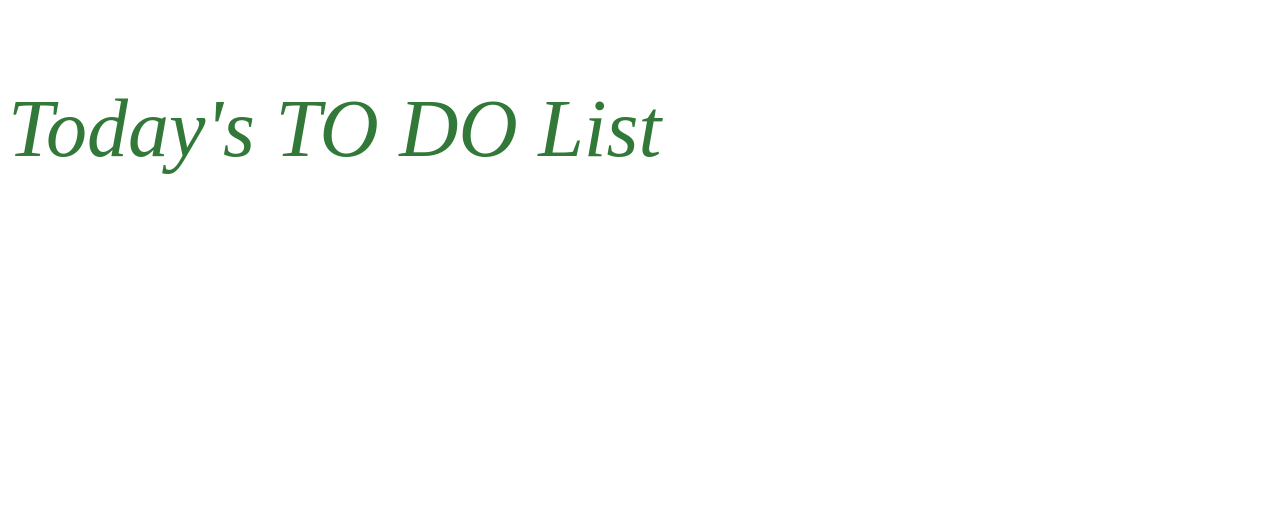
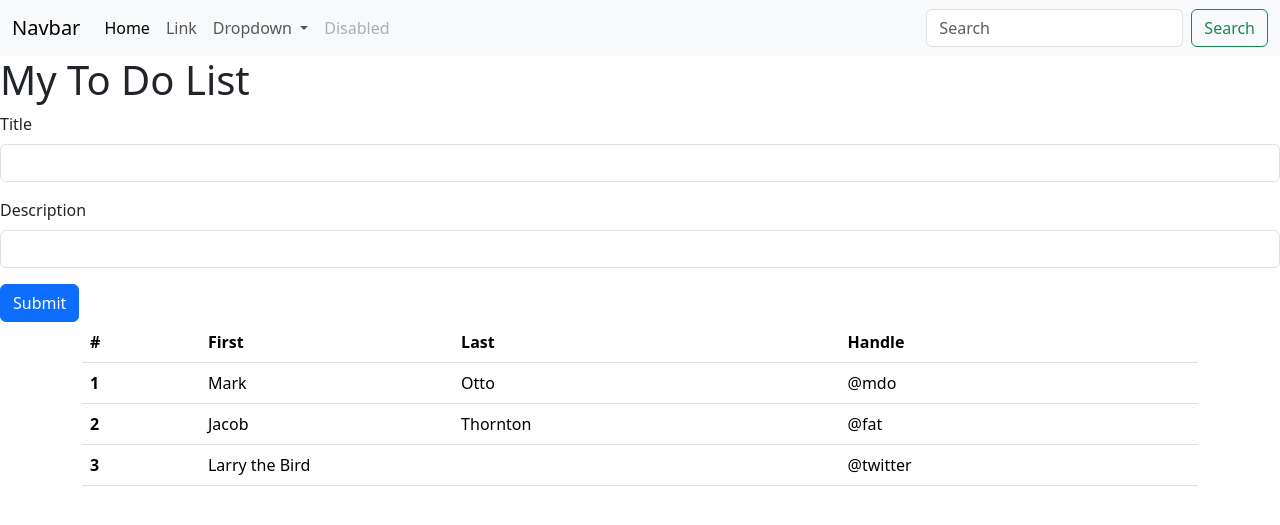
Before and after one commit to AmberForrester/Python, a Flask app: page / in a window 1280 px wide. Shown: the top 525 px of the page. Run offline with Flask 3, Linux system fonts and the light colour scheme.

Commit message:
To Do List

```diff
--- a/day17/todolist/app.py
+++ b/day17/todolist/app.py
@@ -1,6 +1,29 @@
 from flask import Flask, render_template
+from flask_sqlalchemy import SQLAlchemy # ORM - Object Relational Mapper
+from datetime import datetime
 
+
+
+
+# create the app
 app = Flask(__name__)
+# configure the SQLite database, relative to the app instance folder
+app.config["SQLALCHEMY_DATABASE_URI"] = "sqlite:///todolist.db"
+# initialize the app with the extension
+db = SQLAlchemy(app) # Create an object db to initialize the object.
+
+
+class Todolist(db.Model):
+    taskid = db.Column(db.Integer, primary_key = True) # Only one primary key.
+    task = db.Column(db.String(250), nullable = True)
+    desc = db.Column(db.String(500), nullable = True)
+    creation_date = db.Column(db.DateTime, default=datetime.utcnow)
+
+def __repr__(self) -> str:
+    return f'{self.taskid} - {self.task}'
+
+
+
 
 @app.route("/") # Default route
 def index():
--- a/day17/todolist/static/styles.css
+++ /dev/null
@@ -1,5 +0,0 @@
-p {
-    color: #327838;
-    font-size: 82px;
-    font-style: italic;
-}
--- a/day17/todolist/templates/index.html
+++ b/day17/todolist/templates/index.html
@@ -1,13 +1,117 @@
-<!DOCTYPE html>
+<!doctype html>
 <html lang="en">
-<head>
-    <meta charset="UTF-8">
-    <meta name="viewport" content="width=device-width, initial-scale=1.0">
+  <head>
+    <meta charset="utf-8">
+    <meta name="viewport" content="width=device-width, initial-scale=1">
     <title>TO DO LIST</title>
-    <link rel="stylesheet" href="../static/styles.css" />
+    <link href="https://cdn.jsdelivr.net/npm/bootstrap@5.3.3/dist/css/bootstrap.min.css" rel="stylesheet" integrity="sha384-QWTKZyjpPEjISv5WaRU9OFeRpok6YctnYmDr5pNlyT2bRjXh0JMhjY6hW+ALEwIH" crossorigin="anonymous">
+  </head>
 
-</head>
-<body>
-    <p>Today's TO DO List</p>
-</body>
+  <body>
+
+    <nav class="navbar navbar-expand-lg bg-body-tertiary">
+        <div class="container-fluid">
+          <a class="navbar-brand" href="#">Navbar</a>
+          <button class="navbar-toggler" type="button" data-bs-toggle="collapse" data-bs-target="#navbarSupportedContent" aria-controls="navbarSupportedContent" aria-expanded="false" aria-label="Toggle navigation">
+            <span class="navbar-toggler-icon"></span>
+          </button>
+          <div class="collapse navbar-collapse" id="navbarSupportedContent">
+            <ul class="navbar-nav me-auto mb-2 mb-lg-0">
+              <li class="nav-item">
+                <a class="nav-link active" aria-current="page" href="#">Home</a>
+              </li>
+              <li class="nav-item">
+                <a class="nav-link" href="#">Link</a>
+              </li>
+              <li class="nav-item dropdown">
+                <a class="nav-link dropdown-toggle" href="#" role="button" data-bs-toggle="dropdown" aria-expanded="false">
+                  Dropdown
+                </a>
+                <ul class="dropdown-menu">
+                  <li><a class="dropdown-item" href="#">Action</a></li>
+                  <li><a class="dropdown-item" href="#">Another action</a></li>
+                  <li><hr class="dropdown-divider"></li>
+                  <li><a class="dropdown-item" href="#">Something else here</a></li>
+                </ul>
+              </li>
+              <li class="nav-item">
+                <a class="nav-link disabled" aria-disabled="true">Disabled</a>
+              </li>
+            </ul>
+            <form class="d-flex" role="search">
+              <input class="form-control me-2" type="search" placeholder="Search" aria-label="Search">
+              <button class="btn btn-outline-success" type="submit">Search</button>
+            </form>
+          </div>
+        </div>
+      </nav>
+
+    <h1>My To Do List</h1>
+
+    <div class='form'>
+
+        <form>
+            <div class="mb-3">
+              <label for="title" class="form-label">Title</label>
+              <input type="email" class="form-control" id="title" aria-describedby="emailHelp">
+
+            </div>
+            <div class="mb-3">
+              <label for="desc" class="form-label">Description</label>
+              <input type="text" class="form-control" id="desc">
+            </div>
+            <button type="submit" class="btn btn-primary">Submit</button>
+          </form>
+
+    </div>
+
+    <div class='container'>
+
+        <table class="table">
+            <thead>
+              <tr>
+                <th scope="col">#</th>
+                <th scope="col">First</th>
+                <th scope="col">Last</th>
+                <th scope="col">Handle</th>
+              </tr>
+            </thead>
+            <tbody>
+              <tr>
+                <th scope="row">1</th>
+                <td>Mark</td>
+                <td>Otto</td>
+                <td>@mdo</td>
+              </tr>
+              <tr>
+                <th scope="row">2</th>
+                <td>Jacob</td>
+                <td>Thornton</td>
+                <td>@fat</td>
+              </tr>
+              <tr>
+                <th scope="row">3</th>
+                <td colspan="2">Larry the Bird</td>
+                <td>@twitter</td>
+              </tr>
+            </tbody>
+          </table>
+
+    </div>
+
+
+
+
+
+
+
+
+
+
+
+
+
+
+    <script src="https://cdn.jsdelivr.net/npm/bootstrap@5.3.3/dist/js/bootstrap.bundle.min.js" integrity="sha384-YvpcrYf0tY3lHB60NNkmXc5s9fDVZLESaAA55NDzOxhy9GkcIdslK1eN7N6jIeHz" crossorigin="anonymous"></script>
+  </body>
 </html>
```
